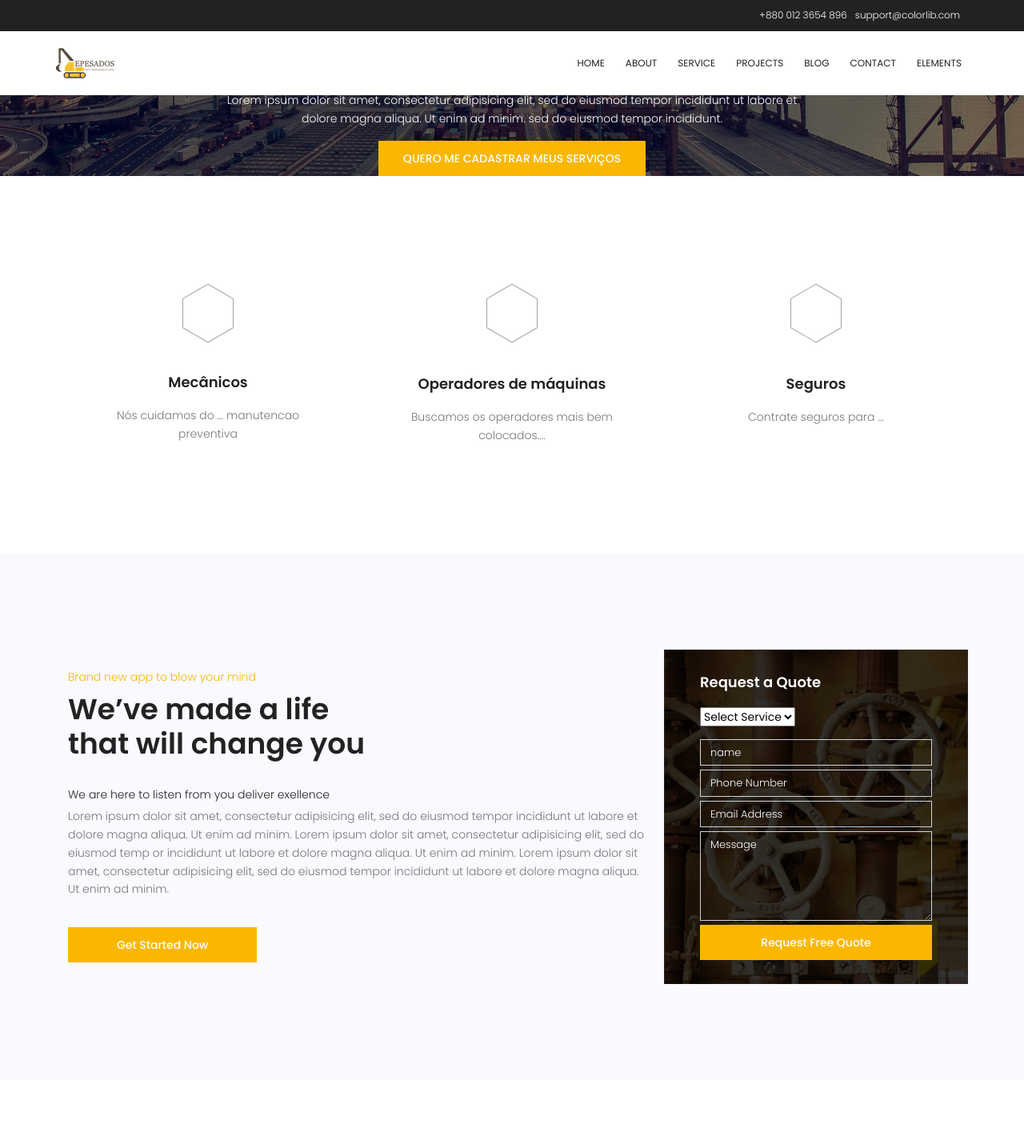
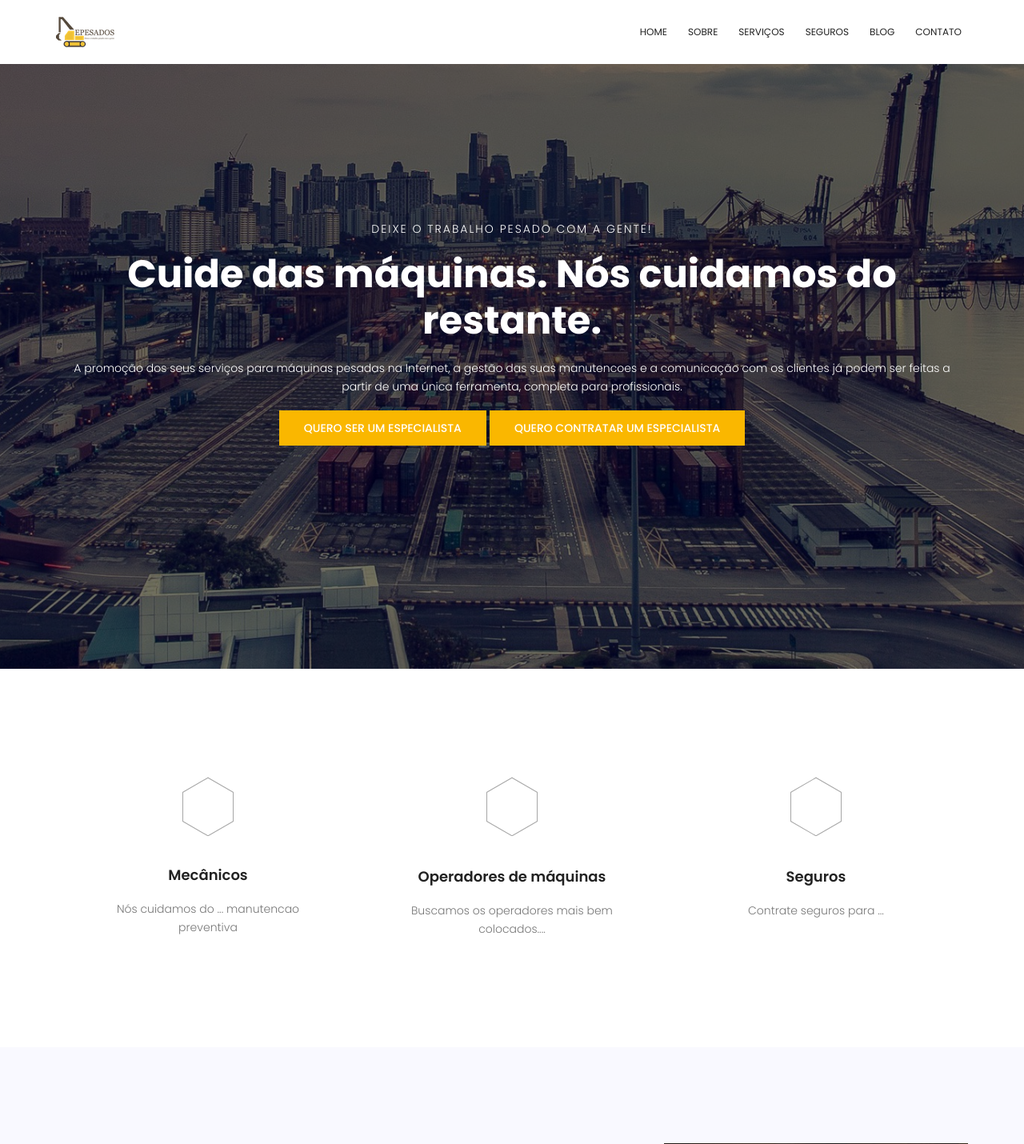
Before and after one commit to josemiguelq/epesados-site, a Vue app: page / in a window 1280 px wide. Shown: the top 1430 px of the page at 80% size. Built offline with nearby package versions, Linux system fonts and the light colour scheme; a web font is replaced by a local one.

Commit message:
confs finais

```diff
--- a/src/components/Header.vue
+++ b/src/components/Header.vue
@@ -1,23 +1,22 @@
 <template>
     <header id="header">
-        <div class="header-top">
-            <div class="container">
-                <div class="row">
-                    <div class="col-lg-6 col-sm-6 col-4 header-top-left no-padding">
-                        <ul>
-                            <li><a href="#"><i class="fa fa-facebook"></i></a></li>
-                            <li><a href="#"><i class="fa fa-twitter"></i></a></li>
-                            <li><a href="#"><i class="fa fa-dribbble"></i></a></li>
-                            <li><a href="#"><i class="fa fa-behance"></i></a></li>
-                        </ul>
-                    </div>
-                    <div class="col-lg-6 col-sm-6 col-8 header-top-right no-padding">
-                        <a href="tel:+880 012 3654 896">+880 012 3654 896</a>
-                        <a href="mailto:support@colorlib.com">support@colorlib.com</a>
-                    </div>
-                </div>
-            </div>
-        </div>
+<!--        <div class="header-top">-->
+<!--            <div class="container">-->
+<!--                <div class="row">-->
+<!--                    <div class="col-lg-6 col-sm-6 col-4 header-top-left no-padding">-->
+<!--                        <ul>-->
+<!--                            <li><a href="#"><i class="fa fa-facebook"></i></a></li>-->
+<!--                            <li><a href="#"><i class="fa fa-twitter"></i></a></li>-->
+<!--                            <li><a href="#"><i class="fa fa-dribbble"></i></a></li>-->
+<!--                            <li><a href="#"><i class="fa fa-behance"></i></a></li>-->
+<!--                        </ul>-->
+<!--                    </div>-->
+<!--                    <div class="col-lg-6 col-sm-6 col-8 header-top-right no-padding">-->
+<!--                        <a href="mailto:support@colorlib.com">suporte@epeasdos.com</a>-->
+<!--                    </div>-->
+<!--                </div>-->
+<!--            </div>-->
+<!--        </div>-->
         <div class="container main-menu">
             <div class="row align-items-center justify-content-between d-flex">
                 <div id="logo">
@@ -26,17 +25,16 @@
                 <nav id="nav-menu-container">
                     <ul class="nav-menu">
                         <li class="menu-active"><a href="index.html">Home</a></li>
-                        <li><a href="about.html">About</a></li>
-                        <li><a href="services.html">Service</a></li>
-                        <li><a href="projects.html">Projects</a></li>
+                        <li><a href="about.html">Sobre</a></li>
+                        <li><a href="services.html">Serviços</a></li>
+                        <li><a href="projects.html">Seguros</a></li>
                         <li class="menu-has-children"><a href="">Blog</a>
                             <ul>
                                 <li><a href="blog-home.html">Blog Home</a></li>
                                 <li><a href="blog-single.html">Blog Single</a></li>
                             </ul>
                         </li>
-                        <li><a href="contact.html">Contact</a></li>
-                        <li><a href="elements.html">Elements</a></li>
+                        <li><a href="contact.html">Contato</a></li>
                     </ul>
                 </nav>
             </div>
--- a/src/components/forms/Partner.vue
+++ b/src/components/forms/Partner.vue
@@ -1,21 +1,22 @@
 <template>
     <form class="form-wrap" action="#">
-        <h4 class="text-white pb-20">Request a Quote</h4>
         <div class="form-select" id="service-select">
             <select>
-                <option value="1">Select Service</option>
-                <option value="2">Service One</option>
-                <option value="3">Service Two</option>
-                <option value="4">Service Three</option>
-                <option value="5">Service Four</option>
+                <option value="1">Sou operador de máquinas</option>
+                <option value="2">Sou mecanico</option>
             </select>
         </div>
-        <input type="text" class="form-control" placeholder="name">
-        <input type="phone" class="form-control" placeholder="Phone Number">
-        <input type="email" class="form-control" placeholder="Email Address">
-        <textarea name="message" id="" cols="30" rows="5" placeholder="Message"
+        <input type="text" class="form-control" placeholder="Nome">
+        <input type="phone" class="form-control" placeholder="Contato">
+        <input type="email" class="form-control" placeholder="Email">
+        <input type="email" class="form-control" placeholder="CEP">
+        <input type="email" class="form-control"
+               placeholder="Raio de atendimento (km) ou lista de cidades que posso atender">
+        <textarea name="message"  cols="30" rows="5" placeholder="Serviços que eu faço"
                   class="form-control"></textarea>
-        <button class="primary-btn">Request Free Quote</button>
+        <textarea name="message" cols="30" rows="5" placeholder="Minhas especializacoes"
+                  class="form-control"></textarea>
+        <button class="primary-btn">Enviar</button>
     </form>
 </template>
 
--- a/src/pages/Home.vue
+++ b/src/pages/Home.vue
@@ -1,21 +1,27 @@
 <template>
-    <body>
+    <div>
     <Header/>
-    <!-- start banner Area -->
     <section class="banner-area relative" id="home">
         <div class="overlay overlay-bg"></div>
         <div class="container">
-            <div class="row fullscreen d-flex align-items-center justify-content-center">
+            <div class="row fullscreen d-flex align-items-center justify-content-center" style="padding-top: 25%;
+            padding-bottom: 25%">
                 <div class="banner-content col-lg-12 col-md-12">
-                    <h6 class="text-uppercase">Don’t look further, here is the key</h6>
+                    <h6 class="text-uppercase">Deixe o trabalho pesado com a gente!</h6>
                     <h1>
-                        We’re Industrial solution
+                        Cuide das máquinas.
+                        Nós cuidamos do restante.
                     </h1>
                     <p class="text-white">
-                        Lorem ipsum dolor sit amet, consectetur adipisicing elit, sed do eiusmod tempor incididunt ut
-                        labore et <br> dolore magna aliqua. Ut enim ad minim. sed do eiusmod tempor incididunt.
+                        A promoção dos seus serviços para máquinas pesadas na Internet, a gestão das suas manutencoes
+                        e a comunicação com os clientes já podem ser feitas a partir de uma única ferramenta, completa para profissionais.
                     </p>
-                    <a href="#" class="primary-btn header-btn text-uppercase">Quero me cadastrar meus serviços</a>
+                    <a href="#" class="primary-btn header-btn text-uppercase" style="margin: 2px">
+                        Quero ser um especialista
+                    </a>
+                    <a href="#" class="primary-btn header-btn text-uppercase" style="margin: 2px">
+                        Quero contratar um especialista
+                    </a>
                 </div>
             </div>
         </div>
@@ -59,20 +65,15 @@
         <div class="container">
             <div class="row justify-content-center align-items-center">
                 <div class="col-lg-8 col-md-12 home-about-left">
-                    <h6>Brand new app to blow your mind</h6>
+                    <h6>Fique a vista para novos clientes</h6>
                     <h1>
-                        We’ve made a life <br>
-                        that will change you
+                        Anúncie com a gente <br>
                     </h1>
                     <p class="sub">We are here to listen from you deliver exellence</p>
                     <p class="pb-20">
-                        Lorem ipsum dolor sit amet, consectetur adipisicing elit, sed do eiusmod tempor incididunt ut
-                        labore et dolore magna aliqua. Ut enim ad minim. Lorem ipsum dolor sit amet, consectetur
-                        adipisicing elit, sed do eiusmod temp or incididunt ut labore et dolore magna aliqua. Ut enim ad
-                        minim. Lorem ipsum dolor sit amet, consectetur adipisicing elit, sed do eiusmod tempor
-                        incididunt ut labore et dolore magna aliqua. Ut enim ad minim.
+                        Anúncie seu serviços para ... .
                     </p>
-                    <a class="primary-btn" href="#">Get Started Now</a>
+<!--                    <a class="primary-btn" href="#">Quero me cadastrar</a>-->
                 </div>
                 <div class="col-lg-4 col-md-12 home-about-right relative">
                     <Partner/>
@@ -219,82 +220,82 @@
     <!-- End project Area -->
 
     <!-- Start feedback Area -->
-    <section class="feedback-area section-gap relative" id="feedback">
-        <div class="overlay overlay-bg"></div>
-        <div class="container">
-            <div class="row justify-content-center">
-                <div class="col-md-12 pb-30 header-text text-center">
-                    <h1 class="mb-10 text-white">Enjoy our Client’s Feedback</h1>
-                    <p class="text-white">
-                        Who are in extremely love with eco friendly system..
-                    </p>
-                </div>
-            </div>
-            <div class="row feedback-contents justify-content-center align-items-center">
-                <div class="col-lg-6 feedback-left relative d-flex justify-content-center align-items-center">
-                    <div class="overlay overlay-bg"></div>
-                    <a class="play-btn" href="https://www.youtube.com/watch?v=ARA0AxrnHdM"><img class="img-fluid"
-                                                                                                src="img/play-btn.png"
-                                                                                                alt=""></a>
-                </div>
-                <div class="col-lg-6 feedback-right">
-                    <div class="active-review-carusel">
-                        <div class="single-feedback-carusel">
-                            <div class="title d-flex flex-row">
-                                <h4 class="text-white pb-10">Fannie Rowe</h4>
-                                <div class="star">
-                                    <span class="fa fa-star checked"></span>
-                                    <span class="fa fa-star checked"></span>
-                                    <span class="fa fa-star checked"></span>
-                                    <span class="fa fa-star"></span>
-                                    <span class="fa fa-star"></span>
-                                </div>
-                            </div>
-                            <p class="text-white">
-                                Accessories Here you can find the best computer accessory for your laptop, monitor,
-                                printer, scanner, speaker. Here you can find the best computer accessory for your
-                                laptop, monitor, printer, scanner, speaker.
-                            </p>
-                        </div>
-                        <div class="single-feedback-carusel">
-                            <div class="title d-flex flex-row">
-                                <h4 class="text-white pb-10">Fannie Rowe</h4>
-                                <div class="star">
-                                    <span class="fa fa-star checked"></span>
-                                    <span class="fa fa-star checked"></span>
-                                    <span class="fa fa-star checked"></span>
-                                    <span class="fa fa-star checked"></span>
-                                    <span class="fa fa-star"></span>
-                                </div>
-                            </div>
-                            <p class="text-white">
-                                Accessories Here you can find the best computer accessory for your laptop, monitor,
-                                printer, scanner, speaker. Here you can find the best computer accessory for your
-                                laptop, monitor, printer, scanner, speaker.
-                            </p>
-                        </div>
-                        <div class="single-feedback-carusel">
-                            <div class="title d-flex flex-row">
-                                <h4 class="text-white pb-10">Fannie Rowe</h4>
-                                <div class="star">
-                                    <span class="fa fa-star checked"></span>
-                                    <span class="fa fa-star checked"></span>
-                                    <span class="fa fa-star checked"></span>
-                                    <span class="fa fa-star checked"></span>
-                                    <span class="fa fa-star checked	"></span>
-                                </div>
-                            </div>
-                            <p class="text-white">
-                                Accessories Here you can find the best computer accessory for your laptop, monitor,
-                                printer, scanner, speaker. Here you can find the best computer accessory for your
-                                laptop, monitor, printer, scanner, speaker.
-                            </p>
-                        </div>
-                    </div>
-                </div>
-            </div>
-        </div>
-    </section>
+<!--    <section class="feedback-area section-gap relative" id="feedback">-->
+<!--        <div class="overlay overlay-bg"></div>-->
+<!--        <div class="container">-->
+<!--            <div class="row justify-content-center">-->
+<!--                <div class="col-md-12 pb-30 header-text text-center">-->
+<!--                    <h1 class="mb-10 text-white">Enjoy our Client’s Feedback</h1>-->
+<!--                    <p class="text-white">-->
+<!--                        Who are in extremely love with eco friendly system..-->
+<!--                    </p>-->
+<!--                </div>-->
+<!--            </div>-->
+<!--            <div class="row feedback-contents justify-content-center align-items-center">-->
+<!--                <div class="col-lg-6 feedback-left relative d-flex justify-content-center align-items-center">-->
+<!--                    <div class="overlay overlay-bg"></div>-->
+<!--                    <a class="play-btn" href="https://www.youtube.com/watch?v=ARA0AxrnHdM"><img class="img-fluid"-->
+<!--                                                                                                src="img/play-btn.png"-->
+<!--                                                                                                alt=""></a>-->
+<!--                </div>-->
+<!--                <div class="col-lg-6 feedback-right">-->
+<!--                    <div class="active-review-carusel">-->
+<!--                        <div class="single-feedback-carusel">-->
+<!--                            <div class="title d-flex flex-row">-->
+<!--                                <h4 class="text-white pb-10">Fannie Rowe</h4>-->
+<!--                                <div class="star">-->
+<!--                                    <span class="fa fa-star checked"></span>-->
+<!--                                    <span class="fa fa-star checked"></span>-->
+<!--                                    <span class="fa fa-star checked"></span>-->
+<!--                                    <span class="fa fa-star"></span>-->
+<!--                                    <span class="fa fa-star"></span>-->
+<!--                                </div>-->
+<!--                            </div>-->
+<!--                            <p class="text-white">-->
+<!--                                Accessories Here you can find the best computer accessory for your laptop, monitor,-->
+<!--                                printer, scanner, speaker. Here you can find the best computer accessory for your-->
+<!--                                laptop, monitor, printer, scanner, speaker.-->
+<!--                            </p>-->
+<!--                        </div>-->
+<!--                        <div class="single-feedback-carusel">-->
+<!--                            <div class="title d-flex flex-row">-->
+<!--                                <h4 class="text-white pb-10">Fannie Rowe</h4>-->
+<!--                                <div class="star">-->
+<!--                                    <span class="fa fa-star checked"></span>-->
+<!--                                    <span class="fa fa-star checked"></span>-->
+<!--                                    <span class="fa fa-star checked"></span>-->
+<!--                                    <span class="fa fa-star checked"></span>-->
+<!--                                    <span class="fa fa-star"></span>-->
+<!--                                </div>-->
+<!--                            </div>-->
+<!--                            <p class="text-white">-->
+<!--                                Accessories Here you can find the best computer accessory for your laptop, monitor,-->
+<!--                                printer, scanner, speaker. Here you can find the best computer accessory for your-->
+<!--                                laptop, monitor, printer, scanner, speaker.-->
+<!--                            </p>-->
+<!--                        </div>-->
+<!--                        <div class="single-feedback-carusel">-->
+<!--                            <div class="title d-flex flex-row">-->
+<!--                                <h4 class="text-white pb-10">Fannie Rowe</h4>-->
+<!--                                <div class="star">-->
+<!--                                    <span class="fa fa-star checked"></span>-->
+<!--                                    <span class="fa fa-star checked"></span>-->
+<!--                                    <span class="fa fa-star checked"></span>-->
+<!--                                    <span class="fa fa-star checked"></span>-->
+<!--                                    <span class="fa fa-star checked	"></span>-->
+<!--                                </div>-->
+<!--                            </div>-->
+<!--                            <p class="text-white">-->
+<!--                                Accessories Here you can find the best computer accessory for your laptop, monitor,-->
+<!--                                printer, scanner, speaker. Here you can find the best computer accessory for your-->
+<!--                                laptop, monitor, printer, scanner, speaker.-->
+<!--                            </p>-->
+<!--                        </div>-->
+<!--                    </div>-->
+<!--                </div>-->
+<!--            </div>-->
+<!--        </div>-->
+<!--    </section>-->
     <!-- End feedback Area -->
 
 
@@ -303,10 +304,9 @@
         <div class="container">
             <div class="row justify-content-center">
                 <div class="col-md-12 pb-30 header-text">
-                    <h1>Latest posts from our Blog</h1>
+                    <h1>Últimos artigos do nosso blog</h1>
                     <p>
-                        Lorem ipsum dolor sit amet, consectetur adipisicing elit, sed do eiusmod tempor incididunt ut
-                        <br> labore et dolore magna aliqua.
+                        Temos a preocupação de deixar você atualizado com as melhores dicas dos nossos especialistas.
                     </p>
                 </div>
             </div>
@@ -318,7 +318,7 @@
                     <div class="bottom d-flex justify-content-between align-items-center flex-wrap">
                         <div>
                             <img class="img-fluid" src="img/user.png" alt="">
-                            <a href="#"><span>Mark Wiens</span></a>
+                            <a href="#"><span>Carolina Petarnela</span></a>
                         </div>
                         <div class="meta">
                             13th Dec
@@ -327,7 +327,7 @@
                         </div>
                     </div>
                     <a href="#">
-                        <h4>Portable Fashion for young women</h4>
+                        <h4>Cuidados básico com a Linha Hunday</h4>
                     </a>
                     <p>
                         Lorem ipsum dolor sit amet, consectetur adipisicing elit, sed do eiusmod tempor incididunt ut
@@ -342,7 +342,7 @@
                     <div class="bottom d-flex justify-content-between align-items-center flex-wrap">
                         <div>
                             <img class="img-fluid" src="img/user.png" alt="">
-                            <a href="#"><span>Mark Wiens</span></a>
+                            <a href="#"><span>Carolina Petarnela</span></a>
                         </div>
                         <div class="meta">
                             13th Dec
@@ -351,7 +351,7 @@
                         </div>
                     </div>
                     <a href="#">
-                        <h4>Portable Fashion for young women</h4>
+                        <h4>Dicas para seguros</h4>
                     </a>
                     <p>
                         Lorem ipsum dolor sit amet, consectetur adipisicing elit, sed do eiusmod tempor incididunt ut
@@ -366,7 +366,7 @@
                     <div class="bottom d-flex justify-content-between align-items-center flex-wrap">
                         <div>
                             <img class="img-fluid" src="img/user.png" alt="">
-                            <a href="#"><span>Mark Wiens</span></a>
+                            <a href="#"><span>Carolina Petarnela</span></a>
                         </div>
                         <div class="meta">
                             13th Dec
@@ -375,7 +375,7 @@
                         </div>
                     </div>
                     <a href="#">
-                        <h4>Portable Fashion for young women</h4>
+                        <h4>Onde conseguir peças de boa qualidade</h4>
                     </a>
                     <p>
                         Lorem ipsum dolor sit amet, consectetur adipisicing elit, sed do eiusmod tempor incididunt ut
@@ -389,7 +389,7 @@
         </div>
     </section>
     <Footer/>
-    </body>
+    </div>
 </template>
 
 <script>
```
